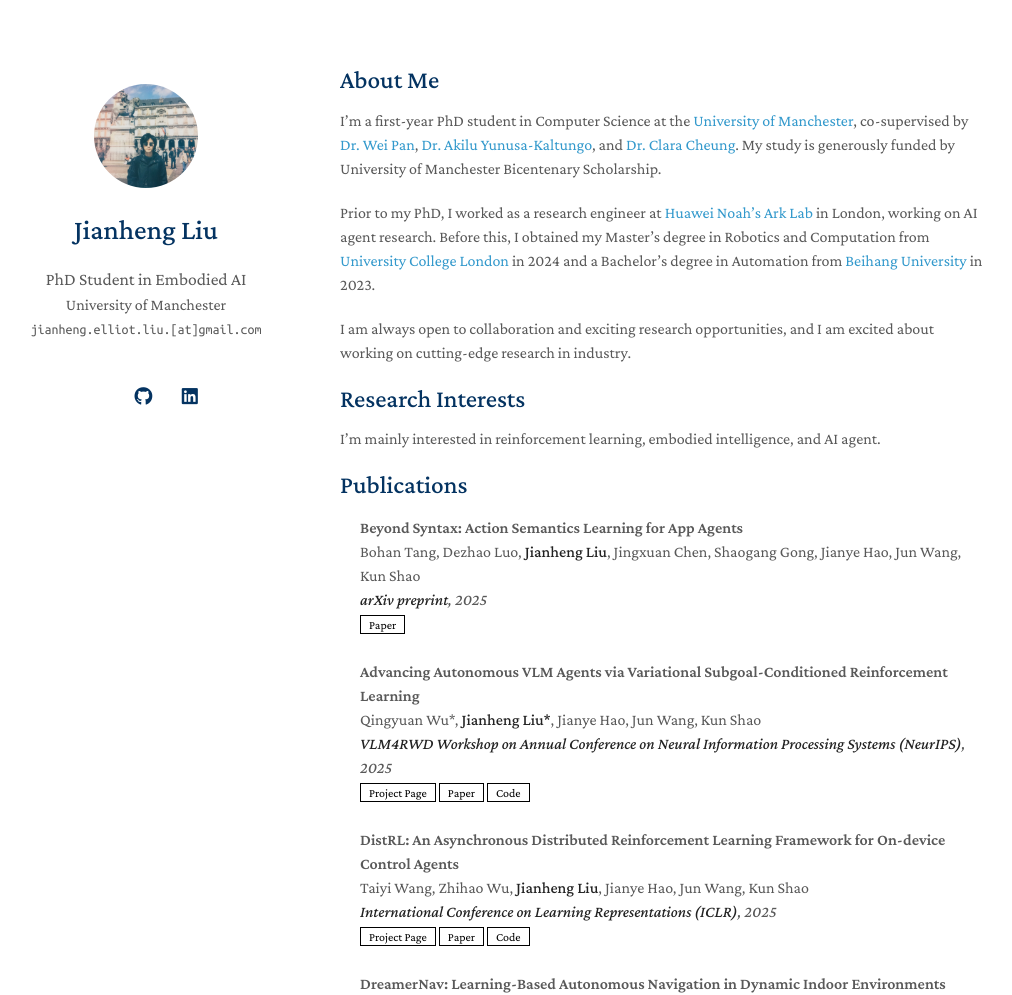
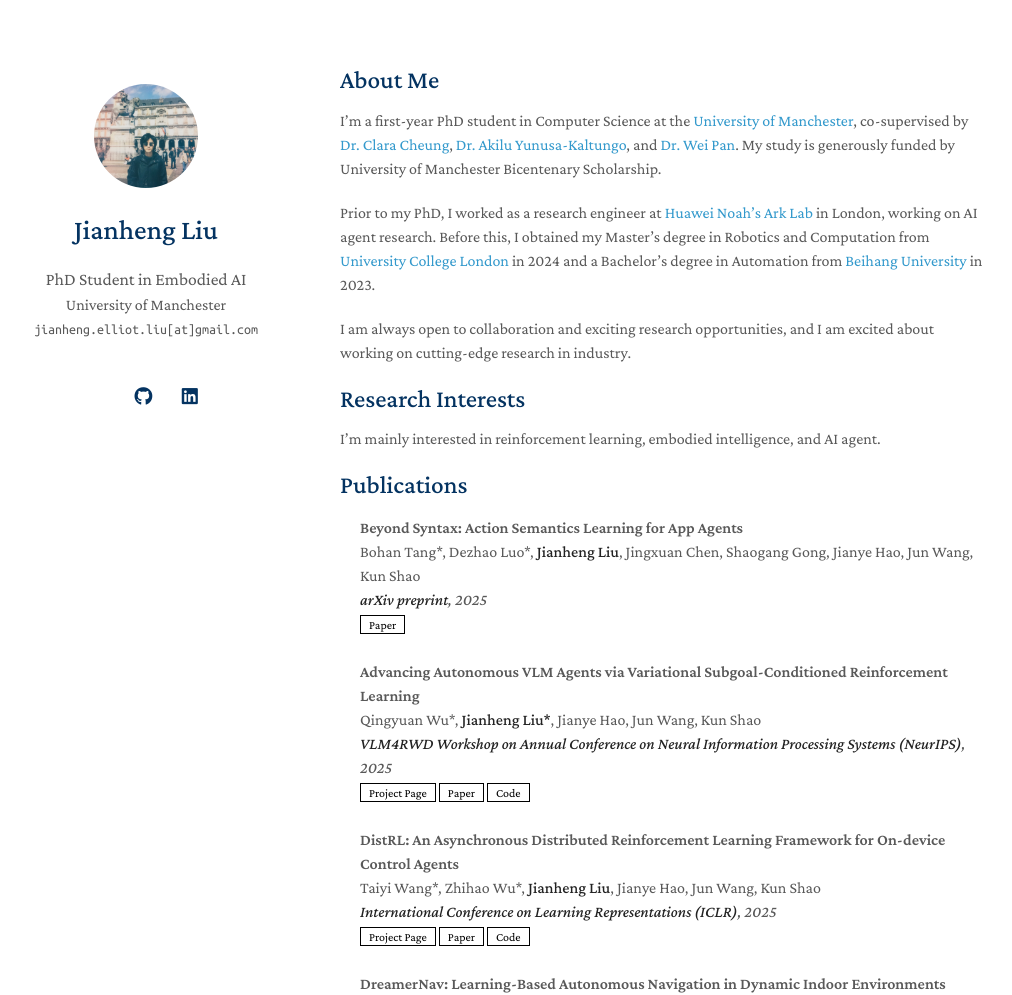
Before and after one commit to Jianheng-Liu/jianheng-liu.github.io, a Jekyll site: the page built from index.md, in a window 1280 px wide and 1400 px high. Shown: the top 995 px of the window, without its empty margins (130-1142 px from the left). Built offline with Jekyll 4.4.1, drawn with Linux system fonts in a browser that asks for light colours; a style sheet for code colours, icons or effects is not loaded; our own code applies the rules of GitHub Pages for plain Markdown files.

Commit message:
Update publications

```diff
--- a/_config.yml
+++ b/_config.yml
@@ -2,7 +2,7 @@
 title: Jianheng Liu
 position: PhD Student in Embodied AI
 affiliation: University of Manchester
-email: jianheng.elliot.liu.[at]gmail.com
+email: jianheng.elliot.liu[at]gmail.com
 
 # Search Engine Optimization (SEO)
 # The following information is used to improve the website traffic from search engines, e.g., Google.
--- a/_includes/publications.md
+++ b/_includes/publications.md
@@ -12,7 +12,7 @@
   </div> -->
   <div class="col-sm-9" style="position: relative;padding-right: 15px;padding-left: 20px;">
     <div class="title">Beyond Syntax: Action Semantics Learning for App Agents</div>
-    <div class="author">Bohan Tang, Dezhao Luo, <strong>Jianheng Liu</strong>, Jingxuan Chen, Shaogang Gong, Jianye Hao, Jun Wang, Kun Shao</div>
+    <div class="author">Bohan Tang*, Dezhao Luo*, <strong>Jianheng Liu</strong>, Jingxuan Chen, Shaogang Gong, Jianye Hao, Jun Wang, Kun Shao</div>
     <div class="periodical"><em><strong>arXiv preprint</strong>, 2025</em></div>
     <div class="links">
       <a href="https://arxiv.org/abs/2506.17697" class="btn btn-sm z-depth-0" role="button" target="_blank" style="font-size:12px;">Paper</a>
@@ -39,7 +39,7 @@
 <div class="pub-row">
   <div class="col-sm-9" style="position: relative;padding-right: 15px;padding-left: 20px;">
     <div class="title">DistRL: An Asynchronous Distributed Reinforcement Learning Framework for On-device Control Agents</div>
-    <div class="author">Taiyi Wang, Zhihao Wu, <strong>Jianheng Liu</strong>, Jianye Hao, Jun Wang, Kun Shao</div>
+    <div class="author">Taiyi Wang*, Zhihao Wu*, <strong>Jianheng Liu</strong>, Jianye Hao, Jun Wang, Kun Shao</div>
     <div class="periodical"><em><strong>International Conference on Learning Representations (ICLR)</strong>, 2025</em></div>
     <div class="links">
       <a href="https://ai-agents-2030.github.io/DistRL/" class="btn btn-sm z-depth-0" role="button" target="_blank" style="font-size:12px;">Project Page</a>
--- a/index.md
+++ b/index.md
@@ -4,7 +4,7 @@ layout: homepage
 
 ## About Me
 
-I'm a first-year PhD student in Computer Science at the [University of Manchester](https://www.manchester.ac.uk), co-supervised by [Dr. Wei Pan](https://panweihit.github.io), [Dr. Akilu Yunusa-Kaltungo](https://research.manchester.ac.uk/en/persons/akilu.kaltungo), and [Dr. Clara Cheung](https://research.manchester.ac.uk/en/persons/clara.cheung). My study is generously funded by University of Manchester Bicentenary Scholarship.
+I'm a first-year PhD student in Computer Science at the [University of Manchester](https://www.manchester.ac.uk), co-supervised by [Dr. Clara Cheung](https://research.manchester.ac.uk/en/persons/clara.cheung), [Dr. Akilu Yunusa-Kaltungo](https://research.manchester.ac.uk/en/persons/akilu.kaltungo), and [Dr. Wei Pan](https://panweihit.github.io). My study is generously funded by University of Manchester Bicentenary Scholarship.
 
 Prior to my PhD, I worked as a research engineer at <a href="https://www.linkedin.com/company/huawei-technologies-research-development-uk-ltd/mycompany/">Huawei Noah's Ark Lab</a> in London, working on AI agent research. Before this, I obtained my Master's degree in Robotics and Computation from <a href="https://www.ucl.ac.uk">University College London</a> in 2024 and a Bachelor's degree in Automation from <a href="https://www.buaa.edu.cn">Beihang University</a> in 2023.
 
```
